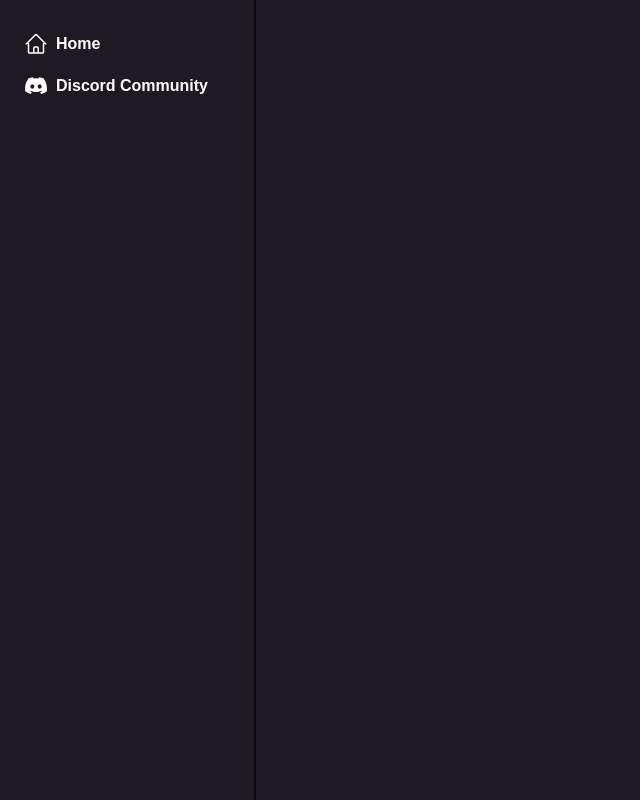
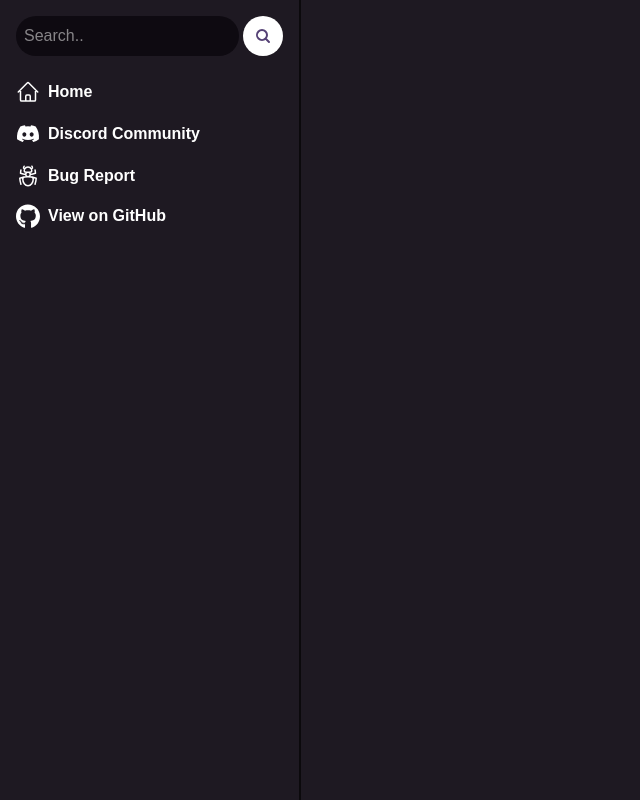
Before and after one commit to Rinechxn/songdb, a Next.js app: page /components/Sidebar in a window 1280 px wide. Shown: the whole page, without its empty margins (0-640 px from the left). Built offline with nearby package versions, Linux system fonts and the light colour scheme; a web font is replaced by a local one.

Commit message:
update Navbar & Bug report

```diff
--- a/package.json
+++ b/package.json
@@ -1,6 +1,6 @@
 {
   "name": "songdb",
-  "version": "0.1.0",
+  "version": "2024.02.19",
   "private": true,
   "scripts": {
     "dev": "next dev",
--- a/src/pages/_app.tsx
+++ b/src/pages/_app.tsx
@@ -9,7 +9,7 @@ export default function App({ Component, pageProps }: AppProps) {
       <Nav />
       <div className="flex">
         <Sidebar />
-        <div className="lg:pl-64 min-h-screen flex-1  overflow-x-auto"> {/* Adjust `ml-64` based on the sidebar's width */}
+        <div className="lg:pl-[318px] min-h-screen flex-1  overflow-x-auto"> {/* Adjust `ml-64` based on the sidebar's width */}
           <Component {...pageProps} />
         </div>
       </div>
--- a/src/pages/components/Nav.tsx
+++ b/src/pages/components/Nav.tsx
@@ -1,6 +1,7 @@
 import Link from "next/link";
 import DiscordIcon from "./icns/discord";
-
+import BugIcon from "./icns/bugicon";
+import GithubIcon from "./icns/ghicon";
 
 function Nav() {
     return (
@@ -17,6 +18,16 @@ function Nav() {
                             <DiscordIcon />
                         </div>
                     </Link>
+                    <Link href="https://github.com/Rinechxn/songdb/issues" target="_blank" className="flex space-x-2 py-2 items-center">
+                        <div className="w-6 h-6 fill-white">
+                            <BugIcon />
+                        </div>
+                    </Link>
+                    <Link href="https://github.com/Rinechxn/songdb" target="_blank" className="flex space-x-2 py-2 items-center">
+                    <div className="w-6 h-6 fill-white">
+                        <GithubIcon />
+                    </div>
+                </Link>
                 </div>
             </nav>
         </>
--- a/src/pages/components/Sidebar.tsx
+++ b/src/pages/components/Sidebar.tsx
@@ -1,11 +1,19 @@
 import Link from "next/link";
 import HomeIcon from "./icns/homeicon";
 import DiscordIcon from "./icns/discord";
-
+import SearchIcon from "./icns/searchicon";
+import BugIcon from "./icns/bugicon";
+import GithubIcon from "./icns/ghicon";
 function Sidebar() {
     return (
-        <div className="hidden p-6 lg:flex fixed top-0 left-0 h-screen bg-[#1e1922] border-r-2 border-[#0b090c] w-64">
+        <div className="hidden p-4 lg:flex fixed top-0 left-0 h-screen bg-[#1e1922] border-r-2 border-[#0b090c] w-auto">
             <div className="flex flex-col">
+                <form action="" className="pb-4 flex items-center space-x-1">
+                    <input type="text" className="placeholder:text-white/50 rounded-full p-2 bg-[#0e0a11]" placeholder="Search.." />
+                    <button className="p-2 bg-[#fff] rounded-full">
+                        <SearchIcon />
+                    </button>
+                </form>
                 <Link href="#" className="flex space-x-2 py-2 items-center">
                     <div>
                         <HomeIcon />
@@ -18,6 +26,18 @@ function Sidebar() {
                     </div>
                     <b>Discord Community</b>
                 </Link>
+                <Link href="https://github.com/Rinechxn/songdb/issues" target="_blank" className="flex space-x-2 py-2 items-center">
+                    <div className="w-6 h-6 fill-white">
+                        <BugIcon />
+                    </div>
+                    <b>Bug Report</b>
+                </Link>
+                <Link href="https://github.com/Rinechxn/songdb" target="_blank" className="flex space-x-2 py-2 items-center">
+                    <div className="w-6 h-6 fill-white">
+                        <GithubIcon />
+                    </div>
+                    <b>View on GitHub</b>
+                </Link>
             </div>
         </div>
     );
--- /dev/null
+++ b/src/pages/components/icns/bugicon.tsx
@@ -0,0 +1,12 @@
+function BugIcon() {
+    return (
+        <>
+            <svg xmlns="http://www.w3.org/2000/svg" fill="none" viewBox="0 0 24 24" strokeWidth={1.5} stroke="currentColor" className="w-6 h-6 stroke-white">
+                <path strokeLinecap="round" strokeLinejoin="round" d="M12 12.75c1.148 0 2.278.08 3.383.237 1.037.146 1.866.966 1.866 2.013 0 3.728-2.35 6.75-5.25 6.75S6.75 18.728 6.75 15c0-1.046.83-1.867 1.866-2.013A24.204 24.204 0 0 1 12 12.75Zm0 0c2.883 0 5.647.508 8.207 1.44a23.91 23.91 0 0 1-1.152 6.06M12 12.75c-2.883 0-5.647.508-8.208 1.44.125 2.104.52 4.136 1.153 6.06M12 12.75a2.25 2.25 0 0 0 2.248-2.354M12 12.75a2.25 2.25 0 0 1-2.248-2.354M12 8.25c.995 0 1.971-.08 2.922-.236.403-.066.74-.358.795-.762a3.778 3.778 0 0 0-.399-2.25M12 8.25c-.995 0-1.97-.08-2.922-.236-.402-.066-.74-.358-.795-.762a3.734 3.734 0 0 1 .4-2.253M12 8.25a2.25 2.25 0 0 0-2.248 2.146M12 8.25a2.25 2.25 0 0 1 2.248 2.146M8.683 5a6.032 6.032 0 0 1-1.155-1.002c.07-.63.27-1.222.574-1.747m.581 2.749A3.75 3.75 0 0 1 15.318 5m0 0c.427-.283.815-.62 1.155-.999a4.471 4.471 0 0 0-.575-1.752M4.921 6a24.048 24.048 0 0 0-.392 3.314c1.668.546 3.416.914 5.223 1.082M19.08 6c.205 1.08.337 2.187.392 3.314a23.882 23.882 0 0 1-5.223 1.082" />
+            </svg>
+
+        </>
+    );
+}
+
+export default BugIcon;
--- /dev/null
+++ b/src/pages/components/icns/ghicon.tsx
@@ -0,0 +1,9 @@
+function GithubIcon() {
+    return (<>
+        <svg xmlns="http://www.w3.org/2000/svg" viewBox="0 0 496 512" >
+            <path d="M165.9 397.4c0 2-2.3 3.6-5.2 3.6-3.3.3-5.6-1.3-5.6-3.6 0-2 2.3-3.6 5.2-3.6 3-.3 5.6 1.3 5.6 3.6zm-31.1-4.5c-.7 2 1.3 4.3 4.3 4.9 2.6 1 5.6 0 6.2-2s-1.3-4.3-4.3-5.2c-2.6-.7-5.5.3-6.2 2.3zm44.2-1.7c-2.9.7-4.9 2.6-4.6 4.9.3 2 2.9 3.3 5.9 2.6 2.9-.7 4.9-2.6 4.6-4.6-.3-1.9-3-3.2-5.9-2.9zM244.8 8C106.1 8 0 113.3 0 252c0 110.9 69.8 205.8 169.5 239.2 12.8 2.3 17.3-5.6 17.3-12.1 0-6.2-.3-40.4-.3-61.4 0 0-70 15-84.7-29.8 0 0-11.4-29.1-27.8-36.6 0 0-22.9-15.7 1.6-15.4 0 0 24.9 2 38.6 25.8 21.9 38.6 58.6 27.5 72.9 20.9 2.3-16 8.8-27.1 16-33.7-55.9-6.2-112.3-14.3-112.3-110.5 0-27.5 7.6-41.3 23.6-58.9-2.6-6.5-11.1-33.3 2.6-67.9 20.9-6.5 69 27 69 27 20-5.6 41.5-8.5 62.8-8.5s42.8 2.9 62.8 8.5c0 0 48.1-33.6 69-27 13.7 34.7 5.2 61.4 2.6 67.9 16 17.7 25.8 31.5 25.8 58.9 0 96.5-58.9 104.2-114.8 110.5 9.2 7.9 17 22.9 17 46.4 0 33.7-.3 75.4-.3 83.6 0 6.5 4.6 14.4 17.3 12.1C428.2 457.8 496 362.9 496 252 496 113.3 383.5 8 244.8 8zM97.2 352.9c-1.3 1-1 3.3.7 5.2 1.6 1.6 3.9 2.3 5.2 1 1.3-1 1-3.3-.7-5.2-1.6-1.6-3.9-2.3-5.2-1zm-10.8-8.1c-.7 1.3.3 2.9 2.3 3.9 1.6 1 3.6.7 4.3-.7.7-1.3-.3-2.9-2.3-3.9-2-.6-3.6-.3-4.3.7zm32.4 35.6c-1.6 1.3-1 4.3 1.3 6.2 2.3 2.3 5.2 2.6 6.5 1 1.3-1.3.7-4.3-1.3-6.2-2.2-2.3-5.2-2.6-6.5-1zm-11.4-14.7c-1.6 1-1.6 3.6 0 5.9 1.6 2.3 4.3 3.3 5.6 2.3 1.6-1.3 1.6-3.9 0-6.2-1.4-2.3-4-3.3-5.6-2z" />
+        </svg>
+    </>);
+}
+
+export default GithubIcon;
--- /dev/null
+++ b/src/pages/components/icns/searchicon.tsx
@@ -0,0 +1,10 @@
+function SearchIcon() {
+    return (<>
+        <svg xmlns="http://www.w3.org/2000/svg" fill="none" viewBox="0 0 24 24" strokeWidth={3} stroke="currentColor" className="w-6 h-6 stroke-[#554175] p-1">
+            <path strokeLinecap="round" strokeLinejoin="round" d="m21 21-5.197-5.197m0 0A7.5 7.5 0 1 0 5.196 5.196a7.5 7.5 0 0 0 10.607 10.607Z" />
+        </svg>
+
+    </>);
+}
+
+export default SearchIcon;
--- a/src/pages/index.tsx
+++ b/src/pages/index.tsx
@@ -1,4 +1,4 @@
-
+'use client'
 import { useEffect, useState } from "react";
 
 import CardFile from "./components/CardFile";
```
